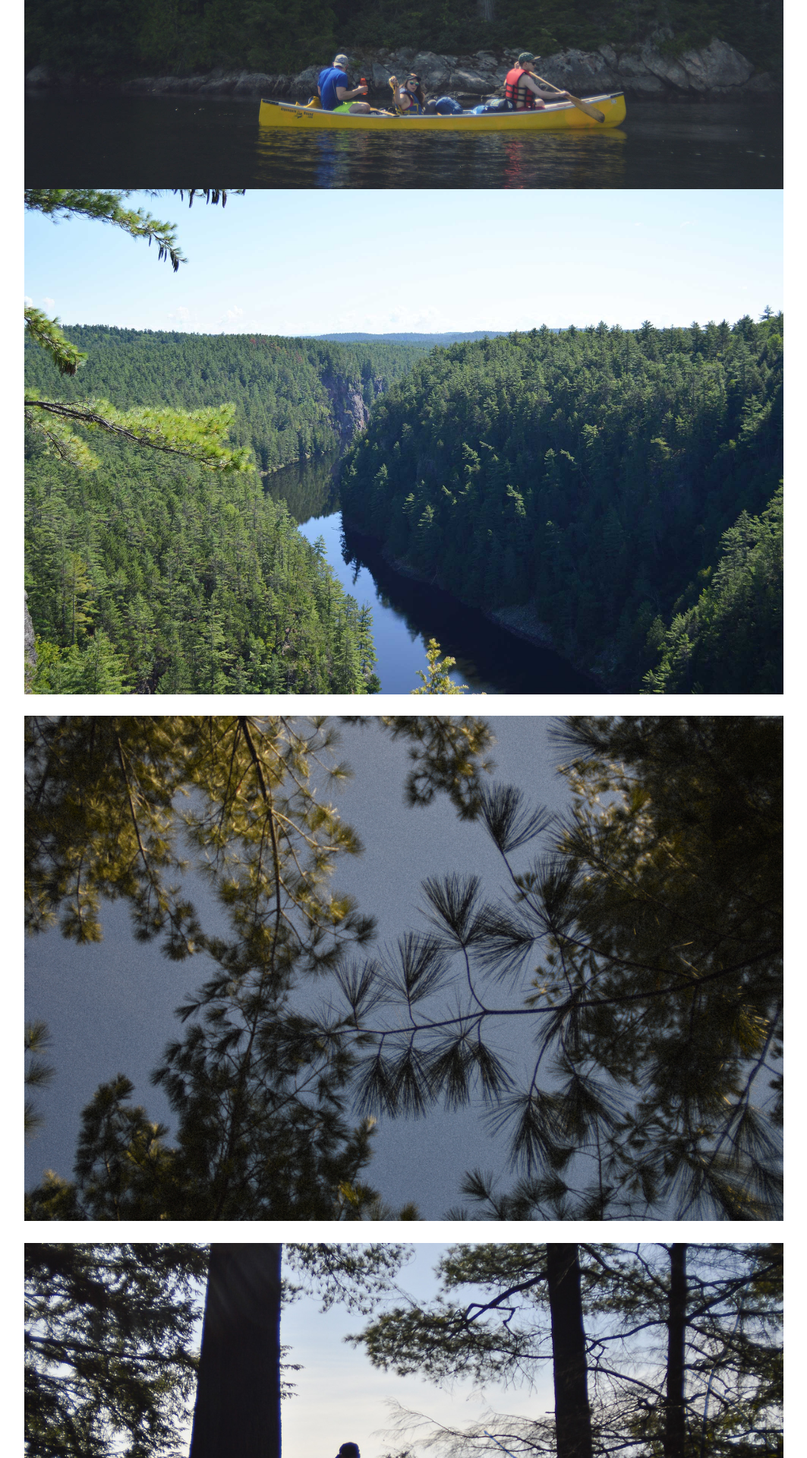
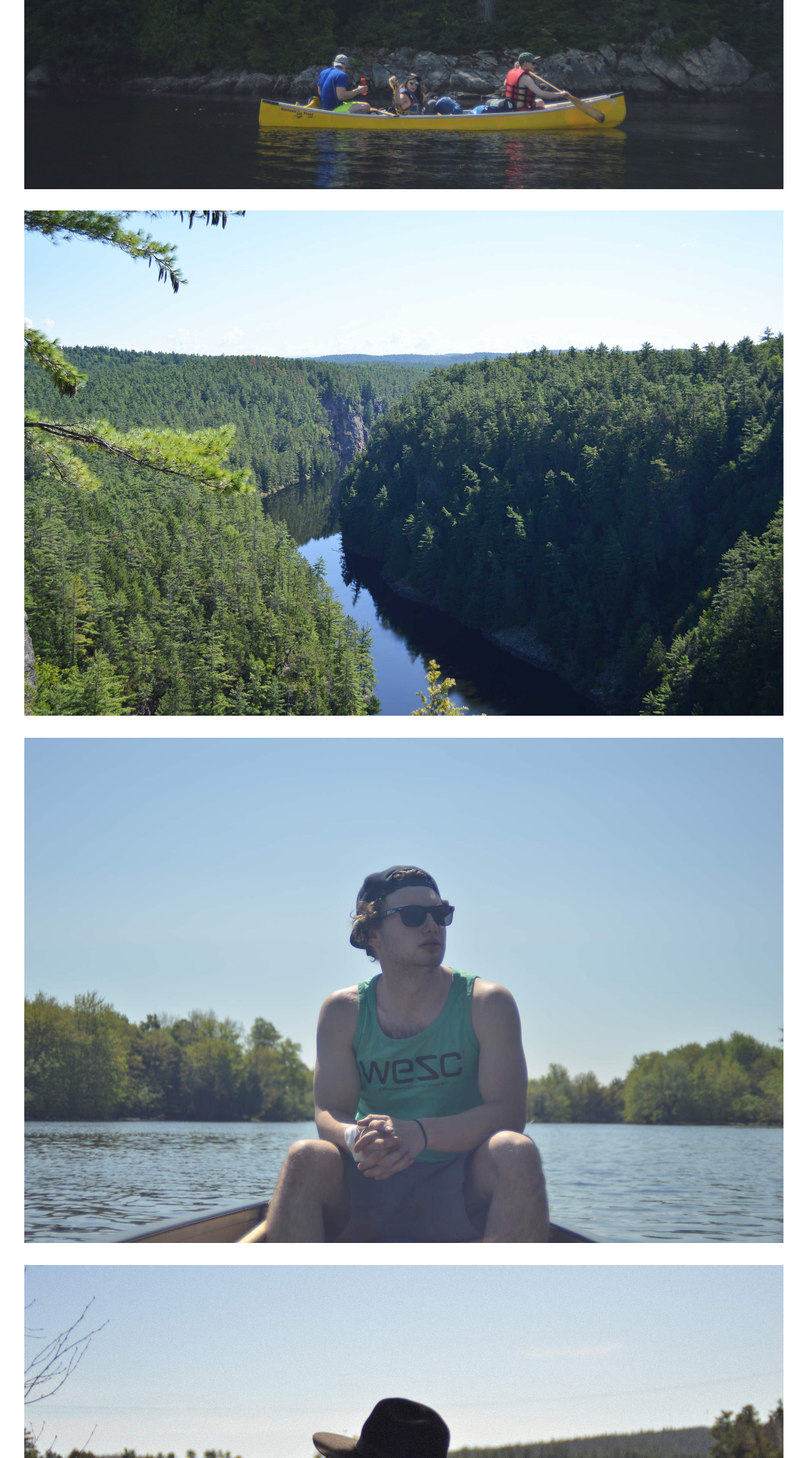
Before and after one commit to anthonyaubrey/portfolio, a Jekyll site: the page built from photography.html, in a window 1280 px wide. Shown: the part 3422-5341 px from the top of the page at 76% size, without its empty margins (108-1171 px from the left). Built offline with Jekyll 4.4.1, drawn with Linux system fonts in a browser that asks for light colours.

Commit message:
Added more images

```diff
--- a/photography.html
+++ b/photography.html
@@ -12,7 +12,9 @@ layout: default
       <img class="img-flex limgwrap pad-t"src="{{site.baseurl}}/img/webphotography/DSC_0064.jpg">
       <img class="img-flex limgwrap pad-t"src="{{site.baseurl}}/img/webphotography/DSC_0075.jpg">
       <img class="img-flex limgwrap pad-t"src="{{site.baseurl}}/img/webphotography/DSC_0024.jpg">
-      <img class="img-flex limgwrap"src="{{site.baseurl}}/img/webphotography/algonquin.jpg">
+      <img class="img-flex limgwrap pad-t"src="{{site.baseurl}}/img/webphotography/algonquin.jpg">
+      <img class="img-flex limgwrap pad-t"src="{{site.baseurl}}/img/webphotography/justin.jpg">
+      <img class="img-flex limgwrap pad-t"src="{{site.baseurl}}/img/webphotography/lake.jpg">
       <img class="img-flex limgwrap pad-t"src="{{site.baseurl}}/img/webphotography/pic1.jpg">
       <img class="img-flex limgwrap pad-t"src="{{site.baseurl}}/img/webphotography/pic2.jpg">
       <img class="img-flex limgwrap pad-t"src="{{site.baseurl}}/img/webphotography/pic3.jpg">
```
Also changed, not shown: img/mts.jpg.
